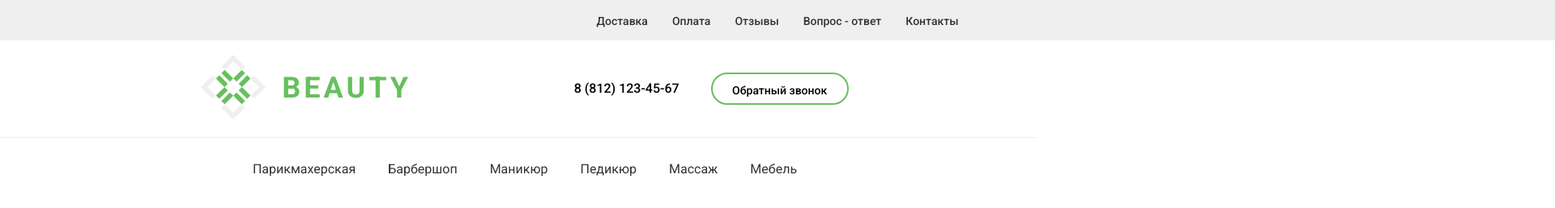
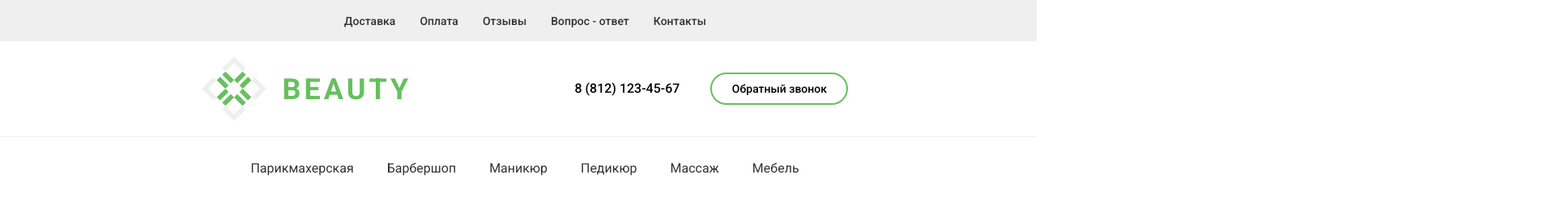
Before and after one commit to bareum-dev/chairs, a plain HTML site: page index.html in a window 1280 px wide. Shown: the whole page at 81% size, 1920 px wide, since content can reach past the window. Drawn offline with nearby package versions, Linux system fonts and the light colour scheme.

Commit message:
header has been remaked

```diff
--- a/css/style.css
+++ b/css/style.css
@@ -1,26 +1,27 @@
 * {
   font-family: 'Roboto', sans-serif;
   margin: 0 0 0 0;
-  padding: 0 0 0 0;
 }
 
 .menu {
   background-color: #EFEFEF;
-  width: 1920px;
-  height: 50px;
+
 }
 
 .menu-list {
   list-style-type: none;
   display: flex;
   justify-content: center;
-  padding: 18px 0 0 0;
+  align-items: center;
+  padding: 1px 0 0 47px;
+  max-width: 1920px;
+  height: 50px;
 }
 
 .menu-list-item {
   font-size: 14px;
   font-weight: 500;
-  padding: 0 15px 0 15px;
+  padding: 0 30px 0 0;
 }
 
 a {
@@ -34,7 +35,7 @@ a {
   justify-content: space-around;
   align-items: center;
   max-width: 1920px;
-  height: 120px;
+  height: 118px;
   border-bottom: 1px solid #EFEFEF;
 }
 
@@ -44,7 +45,7 @@ a {
   align-items: center;
   width: auto;
   height: 70px;
-  margin: 0 0 0 158px;
+  margin: 4px 0 0 158px;
 }
 
 .logo-icon {
@@ -64,7 +65,7 @@ a {
   display: flex;
   justify-content: space-between;
   align-items: center;
-  width: 339px;
+  width: 338px;
   height: auto;
   margin: 0 142px 0 0;
 }
@@ -79,12 +80,12 @@ a {
   font-weight: 500;
   background-color: transparent;
   border-radius: 30px;
-  text-align: center;
+  vertical-align: auto;
   border: 2px solid #66C05D;
   width: 170px;
   height: 40px;
-  padding: 4px 0 0 0;
   cursor: pointer;
+  padding: 1px 0 0 0;
 }
 
 .nav {
@@ -96,9 +97,11 @@ a {
   justify-content: center;
   align-items: center;
   list-style-type: none;
-  height: 78px;
+  max-width: 1920px;
+  height: 79px;
+  padding: 0 2px 0 59px;
 }
 
 .nav-list-item {
-  padding: 0 12px 0 28px;
+  padding: 0 41px 0 0;
 }
```
